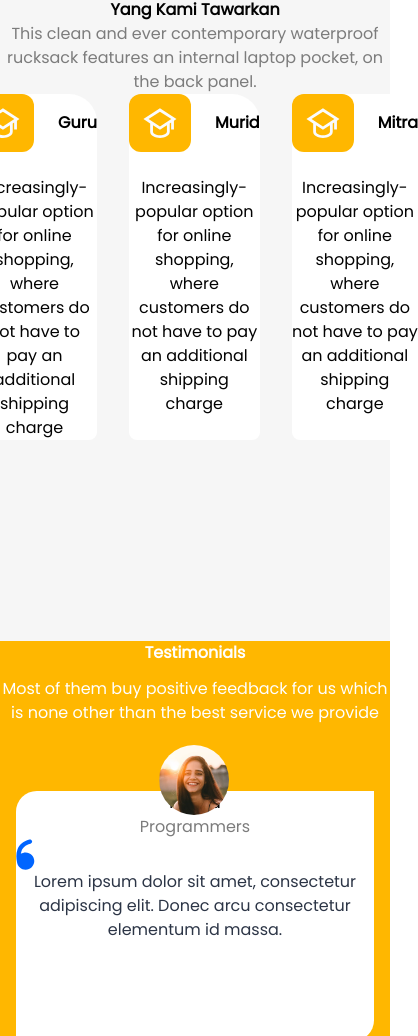
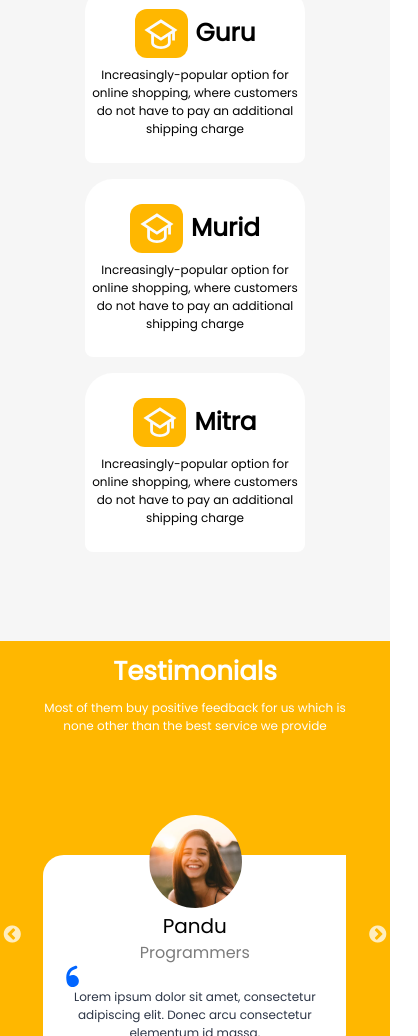
Before and after one commit to RozKoy/Bimbel-Griselda, a Next.js app: page / in a window 390 px wide. Shown: the part 964-2000 px from the top of the page, 418 px wide, since content can reach past the window. Built offline with nearby package versions, Linux system fonts and the light colour scheme.

Commit message:
Responsive homepage progress

```diff
--- a/src/components/landing-pages/Beranda/Service.tsx
+++ b/src/components/landing-pages/Beranda/Service.tsx
@@ -2,16 +2,16 @@ import CardServices from "../CardServices";
 const Services = () => {
   return (
     <div className="bg-[#F6F6F6] w-full min-h-screen flex flex-col justify-center items-center ">
-      <div className="text-center  flex flex-col sm:space-y-6">
-        <p className="text-[#020202] font-bold sm:text-5xl">
+      <div className="text-center    flex flex-col space-y-2 sm:space-y-6">
+        <p className="text-[#020202] text-[26px] font-bold sm:text-5xl">
           Yang Kami Tawarkan
         </p>
-        <p className="text-[#7C7C7C] font-medium sm:text-lg sm:w-[601px]">
+        <p className="text-[#7C7C7C] font-medium text-[12px] w-[334px] sm:text-lg sm:w-[601px]">
           This clean and ever contemporary waterproof rucksack features an
           internal laptop pocket, on the back panel.
         </p>
       </div>
-      <div className="flex  space-x-8 sm:mt-20">
+      <div className=" mt-4   space-y-4 sm:flex sm:space-x-8 sm:mt-20">
         <CardServices
           title="Guru"
           description="Increasingly-popular option for online shopping, where customers do not have to pay an additional shipping charge"
--- a/src/components/landing-pages/Beranda/Testimonials.tsx
+++ b/src/components/landing-pages/Beranda/Testimonials.tsx
@@ -5,10 +5,10 @@ import "slick-carousel/slick/slick-theme.css";
 const Testimonials = () => {
   const settings = {
     dots: true,
-    className: " h-auto w-full  ",
+    className: " h-auto w-full   ",
 
     infinite: true,
-    autoplay: true,
+    autoplay: false,
     speed: 2000,
     autoplaySpeed: 2000,
     slidesToShow: 2,
@@ -42,13 +42,13 @@ const Testimonials = () => {
     ],
   };
   return (
-    <div className="bg-[#FFB700] w-full h-screen sm:py-14 sm:px-14">
-      <div className=" w-auto h-full flex flex-col items-center sm:space-y-28 ">
-        <div className="flex flex-col space-y-3">
-          <p className="text-[#FFF] text-center font-extrabold sm:text-5xl">
+    <div className="bg-[#FFB700] w-full h-full pb-[20%] pt-[3%]  px-[7%] sm:min-h-screen sm:py-14 sm:px-14">
+      <div className=" w-auto h-full flex flex-col items-center space-y-16 sm:space-y-28 ">
+        <div className="flex flex-col space-y-2 sm:space-y-3">
+          <p className="text-[#FFF] text-center  font-extrabold text-[26px] sm:text-5xl">
             Testimonials
           </p>
-          <p className="text-center text-[#FFF] font-medium sm:text-lg sm:w-[535px]">
+          <p className="text-center text-[#FFF] font-medium text-[12px] w-[334px] sm:text-lg sm:w-[535px]">
             Most of them buy positive feedback for us which is none other than
             the best service we provide
           </p>
--- a/src/components/landing-pages/CardServices.tsx
+++ b/src/components/landing-pages/CardServices.tsx
@@ -6,14 +6,14 @@ interface CardServicesProps {
 
 const CardServices: React.FC<CardServicesProps> = ({ title, description }) => {
   return (
-    <div className="bg-[#FFF] rounded-t-[28px] rounded-b-[8px] hover:shadow-[0px_2.796px_27.956px_0px] hover:shadow-[#0065FF] cursor-pointer flex flex-col space-y-6 items-center sm:py-8 sm:px-2">
-      <div className="flex justify-center items-center space-x-6">
-        <div className="bg-[#FFB700] p-3.5 flex justify-center items-center rounded-xl ">
+    <div className="bg-[#FFF] rounded-t-[28px] rounded-b-[8px] hover:shadow-[0px_2.796px_27.956px_0px] hover:shadow-[#0065FF] cursor-pointer flex flex-col  items-center py-[24.663px] px-[5.691-x] space-y-2 sm:space-y-6 sm:py-8 sm:px-2">
+      <div className="flex justify-center items-center space-x-2  sm:space-x-6">
+        <div className="bg-[#FFB700]  flex justify-center items-center rounded-xl p-[9.486px] sm:p-3.5 ">
           <Education />
         </div>
-        <p className="font-bold sm:text-4xl">{title}</p>
+        <p className="font-bold text-[24.663px] sm:text-4xl">{title}</p>
       </div>
-      <p className="text-[#020202] text-center sm:w-[322px] sm:text-base">
+      <p className="text-[#020202] text-center text-[12px] w-[219.117px] sm:w-[322px] sm:text-base">
         {description}
       </p>
     </div>
--- a/src/components/landing-pages/CardTestimonials.tsx
+++ b/src/components/landing-pages/CardTestimonials.tsx
@@ -14,25 +14,27 @@ const CardTestimonials: React.FC<CardTestimonialsProps> = ({
   testimony,
 }) => {
   return (
-    <div className=" h-[300px] relative flex items-end m-4">
+    <div className="  relative flex items-end m-4 h-[240px]  sm:h-[350px]">
       <Image
         src={user}
-        width={70}
-        height={40}
+        width="40"
+        height="40"
         alt="user"
-        className="rounded-full absolute top-1 left-[40%] "
+        className="rounded-full absolute top-0 left-[35%]   w-[92.345px] h-[92.345px] sm:left-[40%] sm:w-[123.517px] sm:h-[123.517px]"
       />
 
-      <div className="w-full h-5/6  bg-[#FFF] rounded-br-[20.803px] rounded-tl-[20.803px] flex flex-col items-center sm:py-10 sm:px-2 sm:space-y-4  ">
+      <div className="w-full h-5/6  bg-[#FFF] rounded-br-[20.803px] rounded-tl-[20.803px] flex flex-col items-center py-14  sm:py-20 sm:space-y-4  ">
         <div>
-          <p className="text-center font-medium sm:text-[26px]">{nama}</p>
-          <p className="text-center font-medium text-[#7C7C7C] sm:text-[17px]">
+          <p className="text-center font-medium text-[20px] sm:text-[26px]">
+            {nama}
+          </p>
+          <p className="text-center font-medium text-[#7C7C7C] tex-[12px] sm:text-[17px]">
             {job}
           </p>
         </div>
         <div>
-          <Comma />
-          <p className="text-center text-[#2C3546] font-light sm:w-[343px] sm:text-base">
+          <Comma className="w-[13.39px] h-[22.678px] sm:w-[17.991px] sm:h-[30.334px]" />
+          <p className="text-center text-[#2C3546] font-light text-[12px] w-[256.627px] sm:w-[343px] sm:text-base">
             {testimony}
           </p>
         </div>
--- a/src/components/landing-pages/Icons/CommaIcon.tsx
+++ b/src/components/landing-pages/Icons/CommaIcon.tsx
@@ -1,6 +1,7 @@
-export default function Comma() {
+export default function Comma({className}: any) {
   return (
     <svg
+      className={className}
       xmlns="http://www.w3.org/2000/svg"
       width="19"
       height="31"
```
